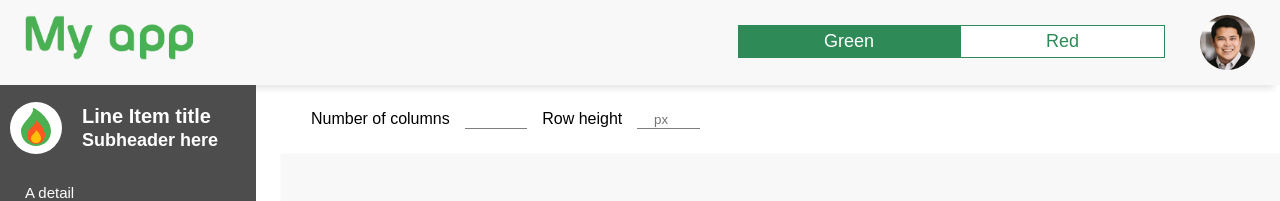
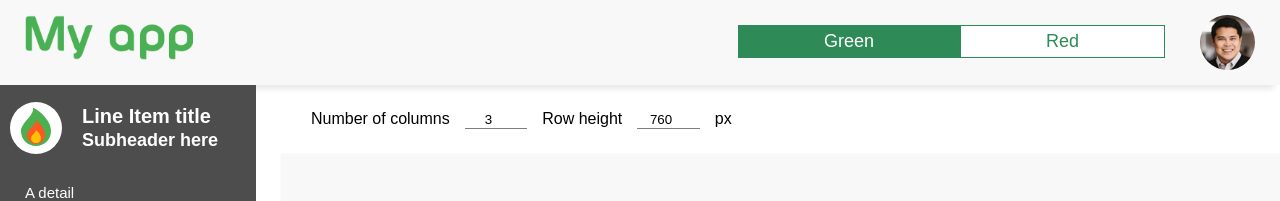
Before and after one commit to aiyentam/myapp-terrago, a React (Create React App) app: page / in a window 1280 px wide. Shown: the top 201 px of the page. Built offline with nearby package versions, Linux system fonts and the light colour scheme.

Commit message:
targeting value and functionality

```diff
--- a/src/main/Main.js
+++ b/src/main/Main.js
@@ -3,14 +3,41 @@ import Columns from "../columns/Columns";
 import "./Main.css";
 
 class Main extends Component {
+  constructor(props) {
+    super(props);
+    this.state = {
+      numOfCol: 3,
+      height: 760
+    };
+    this.onInputChange = this.onInputChange.bind(this);
+  }
+
+  onInputChange(e) {
+    console.log("name: " + e.target.name);
+    console.log("value: " + e.target.value);
+    this.setState({
+      [e.target.name]: e.target.value
+    });
+  }
+
   render() {
     return (
       <div className="main">
         <form className="column-amount">
           <label>Number of columns</label>
-          <input type="number" name="numOfCol" />
+          <input
+            type="number"
+            name="numOfCol"
+            value={this.state.numOfCol}
+            onChange={this.onInputChange}
+          />
           <label>Row height</label>
-          <input type="number" name="height" placeholder="px" />
+          <input
+            type="number"
+            name="height"
+            value={this.state.height}
+            onChange={this.onInputChange}
+          />px
         </form>
         <Columns />
       </div>
```
